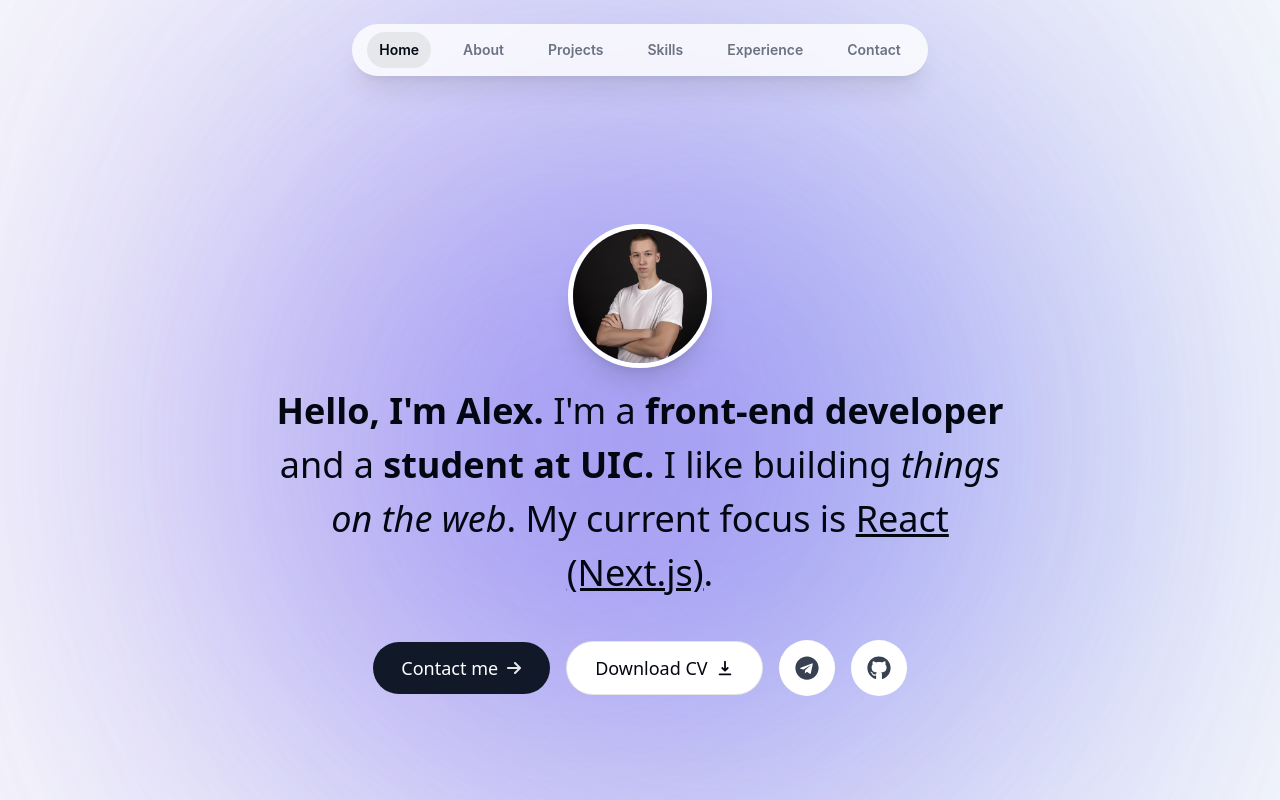
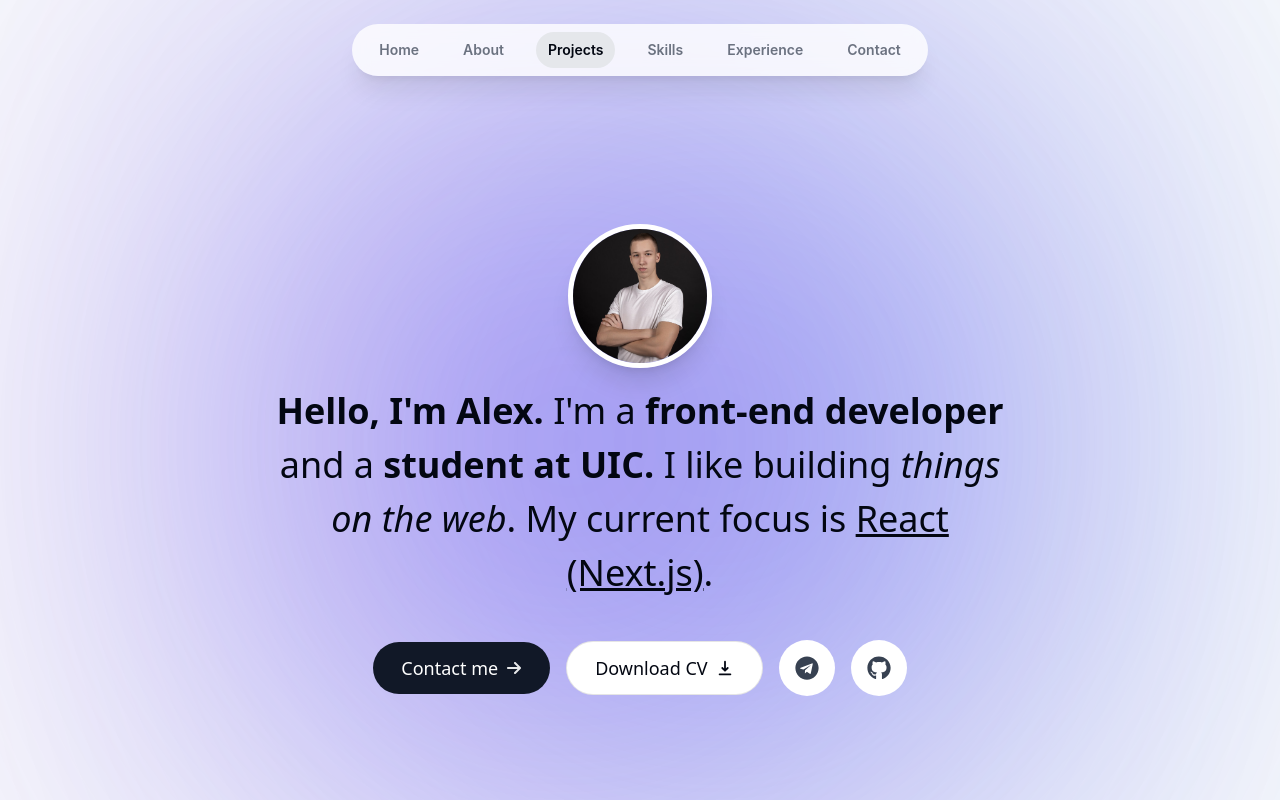
Before and after one commit to alexgab1337/web-portfolio, a React (Vite) app: page / in a window 1280 px wide. Shown: the top 800 px of the page. Built offline with nearby package versions, Linux system fonts and the light colour scheme.

Commit message:
header almost finished

```diff
--- a/package.json
+++ b/package.json
@@ -15,7 +15,8 @@
     "framer-motion": "^11.0.8",
     "react": "^18.2.0",
     "react-dom": "^18.2.0",
-    "react-icons": "^5.0.1"
+    "react-icons": "^5.0.1",
+    "react-intersection-observer": "^9.8.1"
   },
   "devDependencies": {
     "@types/react": "^18.2.56",
--- a/src/App.jsx
+++ b/src/App.jsx
@@ -3,16 +3,21 @@ import Intro from "./components/Intro.jsx";
 import Divider from "./components/Divider.jsx";
 import About from "./components/About.jsx";
 import Projects from "./components/Projects.jsx";
+import ActiveSectionContextProvider from "./context/active-section-context.jsx";
+
+//TODO custom scroll + section tracker +
 
 function App() {
   return (
     <>
       <div className="flex flex-col items-center justify-center px-4">
-        <Navbar />
-        <Intro />
-        <Divider />
-        <About />
-        <Projects />
+        <ActiveSectionContextProvider>
+          <Navbar />
+          <Intro />
+          <Divider />
+          <About />
+          <Projects />
+        </ActiveSectionContextProvider>
       </div>
     </>
   );
--- a/src/assets/data.js
+++ b/src/assets/data.js
@@ -25,7 +25,6 @@ export const links = [
   },
 ];
 
-
 export const projectsData = [
   {
     title: "Company1",
--- a/src/components/About.jsx
+++ b/src/components/About.jsx
@@ -1,6 +1,21 @@
 import { motion } from "framer-motion";
+import { useInView } from "react-intersection-observer";
+import { ActiveSectionContext } from "../context/active-section-context.jsx";
+import { useContext, useEffect } from "react";
 
 function About() {
+  const { ref, inView } = useInView({
+    threshold: 0.75,
+  });
+  const { setActiveSection, timeOfLastClick } =
+    useContext(ActiveSectionContext);
+
+  useEffect(() => {
+    if (inView && Date.now() - timeOfLastClick > 1000) {
+      setActiveSection("About");
+    }
+  }, [inView, setActiveSection, timeOfLastClick]);
+
   return (
     <motion.section
       className="text-center leading-8 mb-40 w-[55rem] text-lg scroll-mt-40"
@@ -8,6 +23,7 @@ function About() {
       animate={{ opacity: 1, y: 0 }}
       transition={{ delay: 0.175 }}
       id="about"
+      ref={ref}
     >
       <h2 className="text-3xl font-medium capitalize  mb-8"> About me </h2>
       <p className="mb-3">
--- a/src/components/Intro.jsx
+++ b/src/components/Intro.jsx
@@ -2,10 +2,24 @@ import { motion } from "framer-motion";
 import { FaArrowRight } from "react-icons/fa6";
 import { FaTelegram, FaGithub } from "react-icons/fa";
 import { HiDownload } from "react-icons/hi";
+import { useInView } from "react-intersection-observer";
+import { ActiveSectionContext } from "../context/active-section-context.jsx";
+import { useContext, useEffect } from "react";
 
 function Intro() {
+  const { ref, inView } = useInView({
+    threshold: 0.5,
+  });
+  const { setActiveSection, timeOfLastClick } = useContext(ActiveSectionContext);
+
+  useEffect(() => {
+    if (inView && Date.now() - timeOfLastClick > 1000) {
+      setActiveSection("Home");
+    }
+  }, [inView, setActiveSection, timeOfLastClick]);
+
   return (
-    <section className=" text-center scroll-mt-[100rem]" id="home">
+    <section ref={ref} className=" text-center scroll-mt-[100rem]" id="home">
       <motion.div
         initial={{ scale: 0 }}
         animate={{ scale: 1 }}
--- a/src/components/Navbar.jsx
+++ b/src/components/Navbar.jsx
@@ -1,16 +1,18 @@
 import { motion } from "framer-motion";
 import { links } from "../assets/data.js";
-import { useState } from "react";
+import { useContext } from "react";
 import clsx from "clsx";
+import { ActiveSectionContext } from "../context/active-section-context.jsx";
 
 function Navbar() {
-  const [activeSection, setActiveSection] = useState(links[0].name);
+  const { activeSection, setActiveSection, setTimeOfLastClick } =
+    useContext(ActiveSectionContext);
 
   return (
     <motion.nav
       initial={{ y: -100 }}
       animate={{ y: 0 }}
-      className="fixed top-6 flex justify-center items-center h-[3.25rem] w-[36rem] rounded-full border-white border-opacity-40 bg-white bg-opacity-80 shadow-xl shadow-black/[0.08] backdrop-blur-[0.5rem] z-[1]"
+      className="fixed top-6 flex justify-center items-center h-[3.25rem] w-[36rem] rounded-full border-white border-opacity-40 bg-white bg-opacity-80 shadow-xl shadow-black/[0.08] backdrop-blur-[0.5rem] z-[10]"
     >
       <ul className="flex justify-center items-center gap-5 text-sm font-semibold text-gray-500 font-inter">
         {links.map((link) => (
@@ -18,6 +20,7 @@ function Navbar() {
             <a
               onClick={() => {
                 setActiveSection(link.name);
+                setTimeOfLastClick(Date.now());
               }}
               href={link.hash}
               className={clsx(
@@ -29,9 +32,16 @@ function Navbar() {
 
               {link.name === activeSection && (
                 <motion.span
-                  className="bg-gray-200 rounded-full absolute inset-0 -z-10"
+                  className="bg-gray-200 absolute inset-0 -z-10"
                   layoutId="activeSection"
-                  transition={{ type: "spring", stiffness: 380, damping: 30 }}
+                  transition={{
+                    type: "spring",
+                    stiffness: 380,
+                    damping: 30,
+                  }}
+                  style={{
+                    borderRadius: 9999,
+                  }}
                 ></motion.span>
               )}
             </a>
--- a/src/components/Projects.jsx
+++ b/src/components/Projects.jsx
@@ -1,10 +1,24 @@
 import React from "react";
 import { projectsData } from ".././assets/data.js";
 import Project from "./Project.jsx";
+import { useInView } from "react-intersection-observer";
+import { ActiveSectionContext } from "../context/active-section-context.jsx";
+import { useContext, useEffect } from "react";
 
 function Projects() {
+  const { ref, inView } = useInView({
+    threshold: 0.5,
+  });
+  const { setActiveSection, timeOfLastClick } = useContext(ActiveSectionContext);
+
+  useEffect(() => {
+    if (inView && Date.now() - timeOfLastClick > 1000) {
+      setActiveSection("Projects");
+    }
+  }, [inView, setActiveSection, timeOfLastClick]);
+
   return (
-    <section id="projects" className="scroll-mt-32">
+    <section ref={ref} id="projects" className="scroll-mt-32">
       <h2 className="text-3xl font-medium capitalize mb-8 text-center">
         {" "}
         Projects{" "}
--- /dev/null
+++ b/src/context/active-section-context.jsx
@@ -0,0 +1,28 @@
+import { useState, createContext } from "react";
+import PropTypes from "prop-types";
+
+export const ActiveSectionContext = createContext(null);
+
+function ActiveSectionContextProvider({ children }) {
+  const [activeSection, setActiveSection] = useState("Home");
+  const [timeOfLastClick, setTimeOfLastClick] = useState(0);
+
+  return (
+    <ActiveSectionContext.Provider
+      value={{
+        activeSection,
+        setActiveSection,
+        timeOfLastClick,
+        setTimeOfLastClick,
+      }}
+    >
+      {children}
+    </ActiveSectionContext.Provider>
+  );
+}
+
+ActiveSectionContextProvider.propTypes = {
+  children: PropTypes.node.isRequired,
+};
+
+export default ActiveSectionContextProvider;
--- /dev/null
+++ b/src/hooks/hooks.js
@@ -0,0 +1,23 @@
+import { useInView } from "react-intersection-observer";
+import { ActiveSectionContext } from "../context/active-section-context.jsx";
+import { useContext, useEffect } from "react";
+
+function useSectionInView({ sectionName, threshold = 0.75 }) {
+  const { ref, inView } = useInView({
+    threshold: threshold,
+  });
+  const { setActiveSection, timeOfLastClick } =
+    useContext(ActiveSectionContext);
+
+  useEffect(() => {
+    if (inView && Date.now() - timeOfLastClick > 1000) {
+      setActiveSection(sectionName);
+    }
+  }, [inView, setActiveSection, timeOfLastClick, sectionName]);
+
+  return {
+    ref,
+  };
+}
+
+export default useSectionInView;
```
Also changed, not shown: 1 other file (tests, documents, lock files or other folders). Lines whose indentation alone changed are shown as unchanged.
